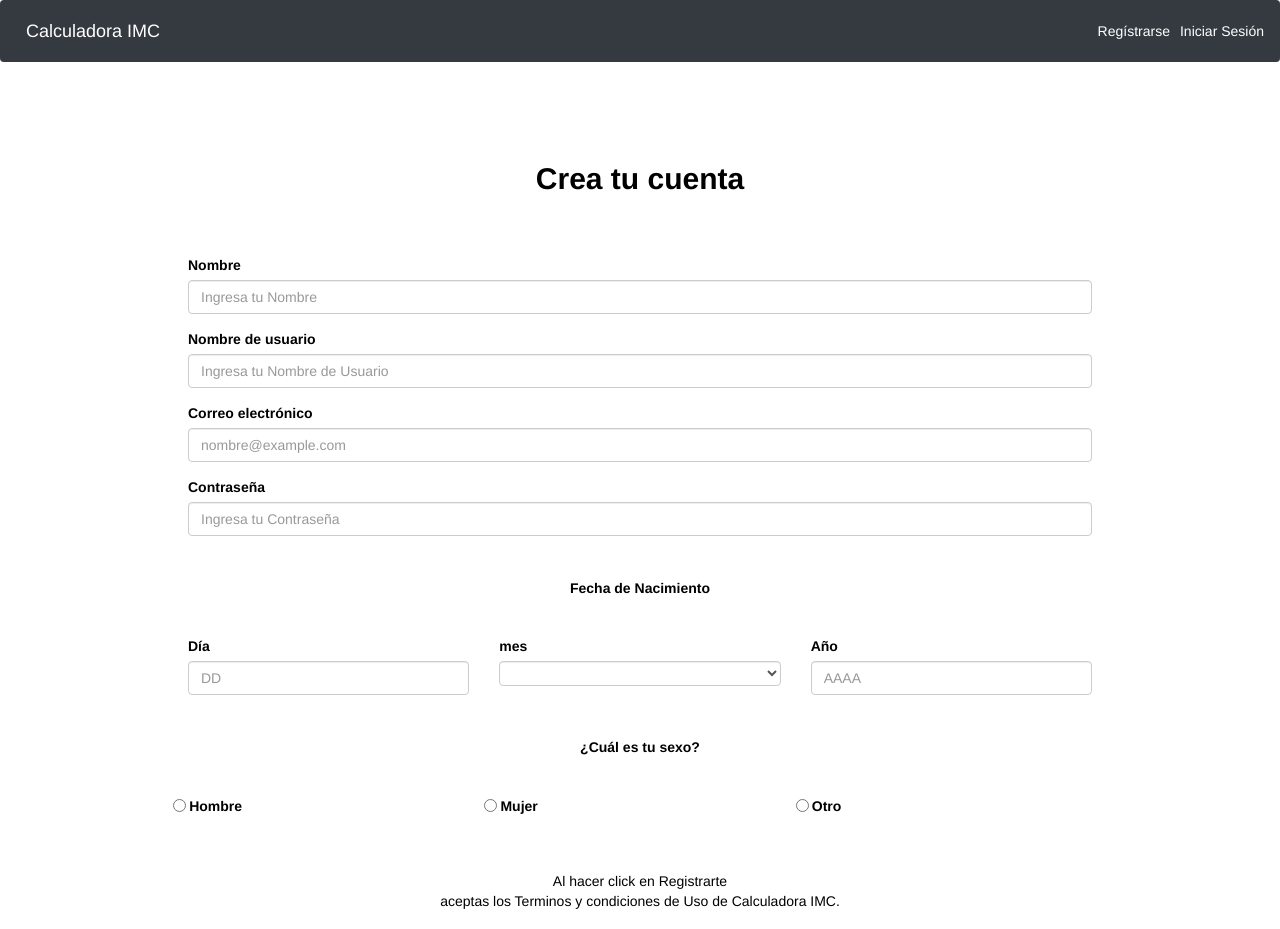
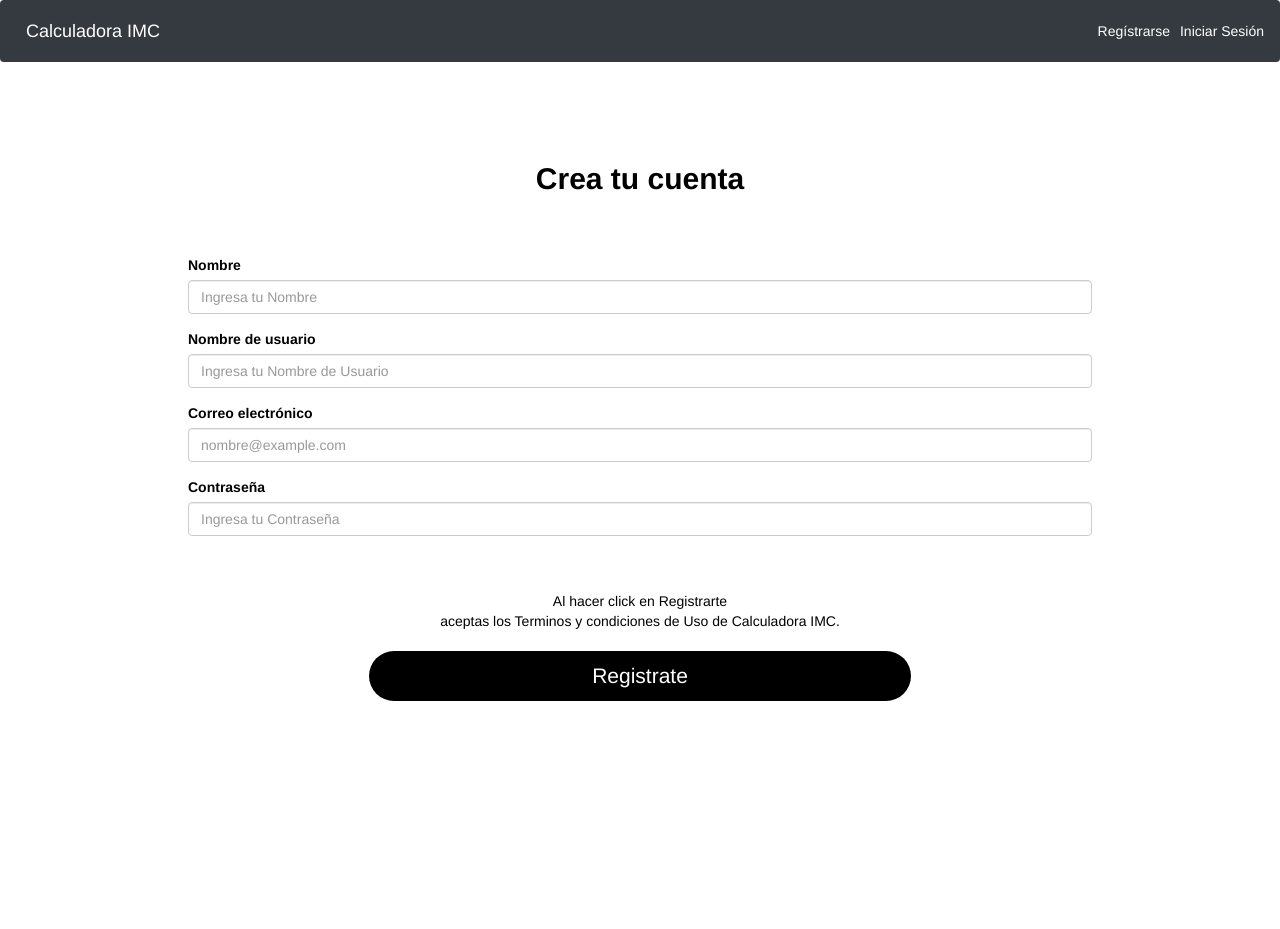
Before and after one commit to VictorMedel99/calculadora-IMC, an Angular app: page /registrate in a window 1280 px wide. Shown: the top 929 px of the page. After the commit the page ends 800 px from the top, so only its background shows below. Built offline with nearby package versions, Linux system fonts and the light colour scheme.

Commit message:
iniciarSesion y registrarse funcionando

```diff
--- a/src/app/iniciar-sesion/iniciar-sesion.component.html
+++ b/src/app/iniciar-sesion/iniciar-sesion.component.html
@@ -5,7 +5,7 @@
         <h1 class="text-center">Iniciar Sesión</h1>
         <form>
             <div class="form-group">
-                <h5>Correo electrónico:</h5>
+                <h5>Nombre de usuario:</h5>
                 <input id="nombreUsuario" [(ngModel)]="nombreUsuario" type="text" class="form-control operator1" name="operator1" placeholder="Ingresa tu Nombre de Usuario">
             </div>
             <div class="form-group">
--- a/src/app/iniciar-sesion/iniciar-sesion.component.ts
+++ b/src/app/iniciar-sesion/iniciar-sesion.component.ts
@@ -2,6 +2,7 @@ import { Component, OnInit } from '@angular/core';
 import { UsersService } from '../servicios/users.service';
 import { UsersApi } from "../models/usersapi";
 import { StorageService } from "../servicios/storage.service";
+import {Router} from "@angular/router";
 
 @Component({
   selector: 'app-iniciar-sesion',
@@ -16,7 +17,8 @@ export class IniciarSesionComponent implements OnInit {
 
   constructor(
     private usersService: UsersService,
-    private storageService: StorageService
+    private storageService: StorageService,
+    private router: Router
   ) { }
 
   ngOnInit(): void {
@@ -31,8 +33,8 @@ export class IniciarSesionComponent implements OnInit {
 
     } else {
 
-      mydata.nombreUsuario = this.nombreUsuario;
-      mydata.contrasenia = this.contrasenia;
+      mydata.username = this.nombreUsuario;
+      mydata.password = this.contrasenia;
 
       return this.usersService.loginUser(mydata)
         .subscribe((data: any) => {
@@ -41,7 +43,7 @@ export class IniciarSesionComponent implements OnInit {
 
           this.result = data.accessToken;
           alert(data.accessToken);
-          // this.router.navigate(['/']);
+          this.router.navigate(['usuarios']);
 
         })
 
--- a/src/app/models/usersapi.ts
+++ b/src/app/models/usersapi.ts
@@ -1,5 +1,5 @@
 export class UsersApi {
-    nombreUsuario : string;
-    contrasenia: string;
+    username: string;
+    password: string;
 
   }
--- /dev/null
+++ b/src/app/models/usersregisterapi.ts
@@ -0,0 +1,7 @@
+export class UsersRegisterApi {
+    username: string;
+    name: string;
+    email: string;
+    role: string[];
+    password: string;
+  }
--- a/src/app/registrarse/registrarse.component.html
+++ b/src/app/registrarse/registrarse.component.html
@@ -6,74 +6,19 @@
         <div class="pl-5 pr-5">
             <div class="form-group">
                 <label for="correo" class="font-weight-bold">Nombre</label>
-                <input type="email" name="correo" [(ngModel)]='correo' class="form-control" required placeholder="Ingresa tu Nombre">
+                <input type="text" [(ngModel)]="nombre" class="form-control operator1" name="operator1" required placeholder="Ingresa tu Nombre">
             </div>
             <div class="form-group">
                 <label for="nombre" class="font-weight-bold">Nombre de usuario</label>
-                <input type="text" name="nombre" id="nombre" [(ngModel)]='nombre' class="form-control" placeholder="Ingresa tu Nombre de Usuario">
+                <input type="text" id="nombreUsuario" [(ngModel)]="nombreUsuario" class="form-control operator2" name="operator2" class="form-control" placeholder="Ingresa tu Nombre de Usuario">
             </div>
             <div class="form-group">
                 <label for="correo-confirm" class="font-weight-bold">Correo electrónico</label>
-                <input type="email" name="correo-confirm" id="correo-confirm" [(ngModel)]='correo_confirm'
-                    class="form-control" required placeholder="nombre@example.com">
+                <input type="email" id="correo" [(ngModel)]="correo" class="form-control operator3" name="operator3" placeholder="nombre@example.com">
             </div>
             <div class="form-group">
                 <label for="contra" class="font-weight-bold">Contraseña</label>
-                <input type="password" name="contra" id="contra" class="form-control" [(ngModel)]='contra' placeholder="Ingresa tu Contraseña">
-            </div>
-
-            <div class="form-group">
-                <h5>Fecha de Nacimiento</h5>
-                <div class="row">
-                    <div class="col">
-                        <label for="dia">Día</label>
-                        <input type="number" name="dia" id="dia" class="form-control" [(ngModel)]='dia' min="1" max="31"
-                            placeholder="DD">
-                    </div>
-                    <div class="col">
-                        <label for="mes">mes</label>
-                        <select name="mes" id="mes" class="form-control" [(ngModel)]='mes'>
-                            <option value="1">Enero</option>
-                            <option value="2">Febrero</option>
-                            <option value="3">Marzo</option>
-                            <option value="4">Abril</option>
-                            <option value="5">Mayo</option>
-                            <option value="6">Junio</option>
-                            <option value="7">Julio</option>
-                            <option value="8">Agosto</option>
-                            <option value="9">Septiembre</option>
-                            <option value="10">Noviembre</option>
-                            <option value="11">Octubre</option>
-                            <option value="12">Diciembre</option>
-                        </select>
-                    </div>
-                    <div class="col">
-                        <label for="anio">Año</label>
-                        <input type="number" name="anio" id="anio" [(ngModel)]='anio' class="form-control" min="1970"
-                            max="2020" placeholder="AAAA">
-                    </div>
-                </div>
-            </div>
-
-            <div class="form-group">
-                <h5>¿Cuál es tu sexo?</h5>
-                <div class="center row">
-                    <div class="form-check form-check-inline col">
-                        <input class="form-check-input" type="radio" id="hombre" name="genero" value="hombre"
-                            [(ngModel)]='sexo'>
-                        <label class="form-check-label" for="male">Hombre</label><br>
-                    </div>
-                    <div class="form-check form-check-inline col">
-                        <input class="form-check-input" type="radio" id="mujer" name="genero" value="mujer"
-                            [(ngModel)]='sexo'>
-                        <label class="form-check-label" for="female">Mujer</label><br>
-                    </div>
-                    <div class="form-check form-check-inline col">
-                        <input class="form-check-input" type="radio" id="otro" name="genero" value="otro"
-                            [(ngModel)]='sexo'>
-                        <label class="form-check-label" for="other">Otro</label>
-                    </div>
-                </div>
+                <input type="password" id="contrasenia" [(ngModel)]="contrasenia" class="form-control operator4" name="operator4" placeholder="Ingresa tu Contraseña">
             </div>
 
             <div class="form-group text-center">
@@ -81,7 +26,7 @@
                 <p>
                     Al hacer click en Registrarte <br> aceptas los Terminos y condiciones de Uso de Calculadora IMC. </p>
                 <input type="submit" value="Registrate" class="btn btn-lg btn_spotify mt-3"
-                    (click)="registrarUsuario($event)">
+                    (click)="registrarUsuario()">
             </div>
         </div>
     </form>
--- a/src/app/registrarse/registrarse.component.ts
+++ b/src/app/registrarse/registrarse.component.ts
@@ -1,4 +1,7 @@
 import { Component, OnInit } from '@angular/core';
+import { UsersService } from '../servicios/users.service';
+import { UsersRegisterApi } from "../models/usersregisterapi";
+import {Router} from "@angular/router";
 
 @Component({
   selector: 'app-registrarse',
@@ -7,32 +10,41 @@ import { Component, OnInit } from '@angular/core';
 })
 export class RegistrarseComponent implements OnInit {
 
-  correo: string = '';
-  correo_confirm: string = '';
-  contra: string = '';
-  nombre:  string = '';
-  dia: string = '';
-  mes: string = '';
-  anio: string = '';
-  sexo: string = '';
+  nombre = '';
+  nombreUsuario = '';
+  correo = '';
+  role= ['user'];
+  contrasenia = '';
 
-  constructor() { }
-  ngOnInit(): void {}
-  registrarUsuario($event){
+  constructor(
+    private usersService: UsersService,
+    private router: Router
+  ) { }
 
-    let usuario = {
-      correo: this.correo,
-      correo2: this.correo_confirm,
-      pass: this.contra,
-      nombre: this.nombre,
-      fnac:{
-        dia:this.dia,
-        mes:this.mes,
-        anio:this.anio
-      },
-      sexo: this.sexo
-    }
-    console.log(usuario)
+  ngOnInit(): void {
   }
 
+  registrarUsuario() {
+    var mydata = new UsersRegisterApi;
+
+    if (this.nombreUsuario == "" || this.contrasenia == "" || this.correo == "" || this.nombre == "") {
+
+      alert('DATOS REQUERIDOS NO SE ACEPTAN CAMPOS VACIOS');
+
+    } else {
+
+      mydata.name = this.nombre;
+      mydata.username = this.nombreUsuario;
+      mydata.email=this.correo;
+      mydata.role=this.role;
+      mydata.password = this.contrasenia;
+
+      this.usersService.registerUser(mydata)
+        .subscribe((data: any) => {
+        })
+        alert('usuario registrado');
+        this.router.navigate(['/']);
+    }
+
+  }
 }
--- a/src/app/servicios/users.service.ts
+++ b/src/app/servicios/users.service.ts
@@ -3,6 +3,7 @@ import { Injectable } from '@angular/core';
 import { HttpClient, HttpHeaders } from '@angular/common/http';
 //import { ResponseApi } from '../models/responseapi';
 import { UsersApi } from '../models/usersapi';
+import { UsersRegisterApi } from "../models/usersregisterapi";
 import { Observable, throwError } from 'rxjs';
 import { retry, catchError } from 'rxjs/operators';
 
@@ -37,6 +38,14 @@ export class UsersService {
     )
   }
 
+  registerUser(userRegisterApi): Observable<UsersRegisterApi> {
+    console.log(JSON.stringify(userRegisterApi));
+    return this.http.post<UsersRegisterApi>(this.apiURL + 'api/auth/signup', JSON.stringify(userRegisterApi), this.httpOptions)
+    .pipe(
+      retry(1),
+    )
+  }
+
   // Error handling
   handleError(error) {
      let errorMessage = '';
@@ -59,7 +68,7 @@ export class UsersService {
     } else {
       // Get server-side error
       //errorMessage = `Error Code: ${error.status}\nMessage: ${error.message}`;
-      alert('USUARIO Y CONTRASEÑA INCORRECTOS');
+      alert('Datos INCORRECTOS');
     }
     //window.alert(errorMessage);
     return throwError(errorMessage);
--- a/src/app/uiusuario/uiusuario.component.html
+++ b/src/app/uiusuario/uiusuario.component.html
@@ -1,4 +1,9 @@
-<app-navbar-inicial></app-navbar-inicial>
+<app-imcui></app-imcui>
+<div>
+  <div id="btn-operations" class="btn-group btn-group-lg">
+    <button type="button" class="btn btn-primary calculaIMC-button" style="text-align:center">Guarda tu Resultado</button>
+  </div>
+</div>
 <h1 class="principal">Registros</h1>
 <table id="historial" class="table">
     <thead class="thead-dark">
```
Also changed, not shown: src/app/models/imcapi.ts (added, +7 -0 lines), src/app/servicios/imc.service.ts (+64 -1 lines), 1 other file (tests, documents, lock files or other folders).
